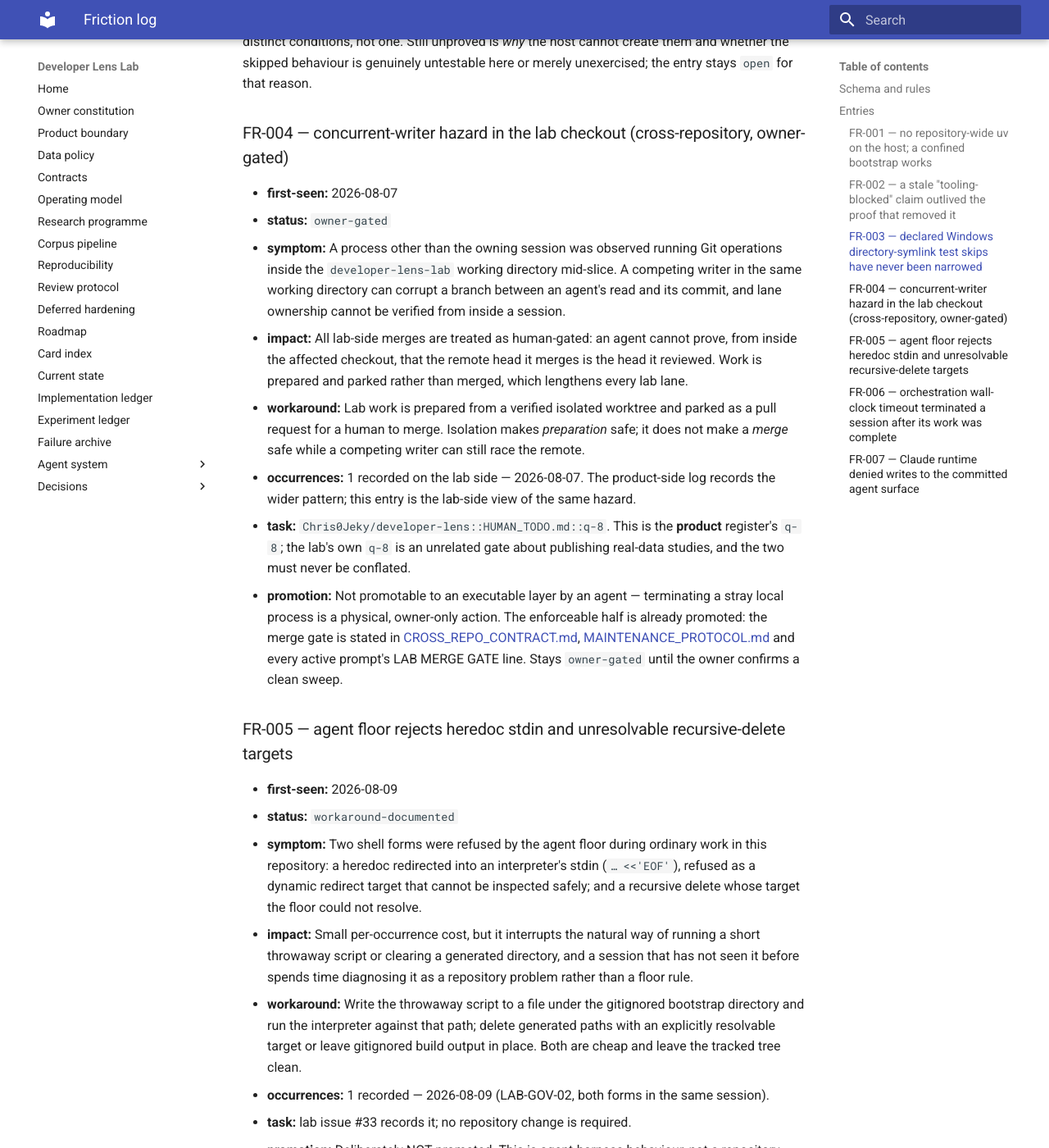
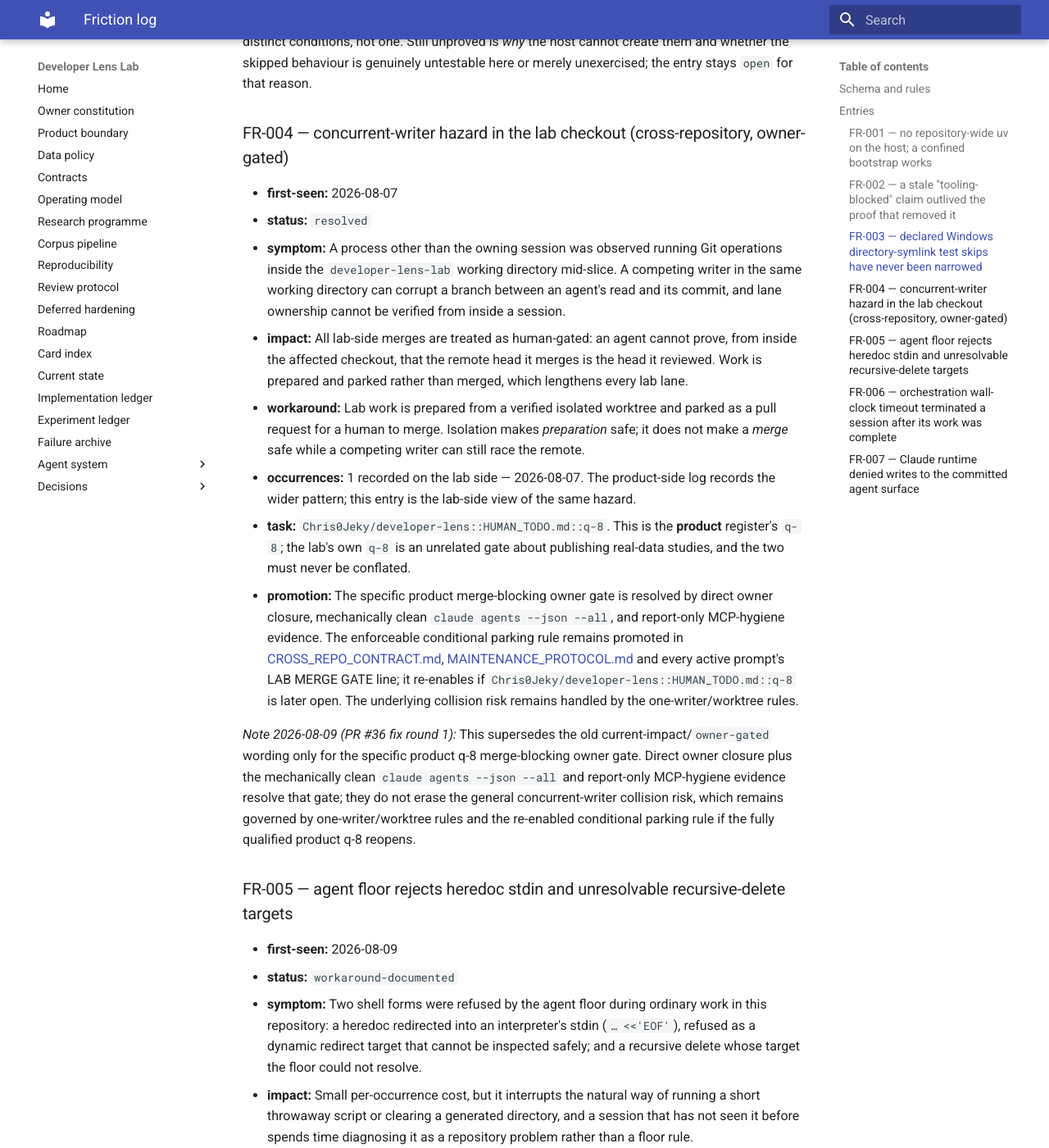
Before and after one commit to Chris0Jeky/developer-lens-lab, an MkDocs documentation site: the page built from docs/agent-system/FRICTION_LOG.md, in a window 1280 px wide and 1400 px high, scrolled down 3768 px. Shown: the whole window at 82% size. Built offline with MkDocs 1.6.1 and Material for MkDocs 9.7.7, drawn with Linux system fonts in a browser that asks for light colours.

Commit message:
docs: qualify release gate references

```diff
--- a/docs/agent-system/FRICTION_LOG.md
+++ b/docs/agent-system/FRICTION_LOG.md
@@ -132,7 +132,7 @@ untestable here or merely unexercised; the entry stays `open` for that reason.
 ### FR-004 — concurrent-writer hazard in the lab checkout (cross-repository, owner-gated)
 
 - **first-seen:** 2026-08-07
-- **status:** `owner-gated`
+- **status:** `resolved`
 - **symptom:** A process other than the owning session was observed running Git operations inside
   the `developer-lens-lab` working directory mid-slice. A competing writer in the same working
   directory can corrupt a branch between an agent's read and its commit, and lane ownership cannot
@@ -148,11 +148,20 @@ untestable here or merely unexercised; the entry stays `open` for that reason.
 - **task:** `Chris0Jeky/developer-lens::HUMAN_TODO.md::q-8`. This is the **product** register's
   `q-8`; the lab's own `q-8` is an unrelated gate about publishing real-data studies, and the two
   must never be conflated.
-- **promotion:** Not promotable to an executable layer by an agent — terminating a stray local
-  process is a physical, owner-only action. The enforceable half is already promoted: the merge gate
-  is stated in [CROSS_REPO_CONTRACT.md](CROSS_REPO_CONTRACT.md),
-  [MAINTENANCE_PROTOCOL.md](MAINTENANCE_PROTOCOL.md) and every active prompt's LAB MERGE GATE line.
-  Stays `owner-gated` until the owner confirms a clean sweep.
+- **promotion:** The specific product merge-blocking owner gate is resolved by direct owner closure,
+  mechanically clean `claude agents --json --all`, and report-only MCP-hygiene evidence. The
+  enforceable conditional parking rule remains promoted in
+  [CROSS_REPO_CONTRACT.md](CROSS_REPO_CONTRACT.md),
+  [MAINTENANCE_PROTOCOL.md](MAINTENANCE_PROTOCOL.md) and every active prompt's LAB MERGE GATE line;
+  it re-enables if `Chris0Jeky/developer-lens::HUMAN_TODO.md::q-8` is later open. The underlying
+  collision risk remains handled by the one-writer/worktree rules.
+
+_Note 2026-08-09 (PR #36 fix round 1):_ This supersedes the old current-impact/`owner-gated`
+wording only for the specific product q-8 merge-blocking owner gate. Direct owner closure plus the
+mechanically clean `claude agents --json --all` and report-only MCP-hygiene evidence resolve that
+gate; they do not erase the general concurrent-writer collision risk, which remains governed by
+one-writer/worktree rules and the re-enabled conditional parking rule if the fully qualified product
+q-8 reopens.
 
 ### FR-005 — agent floor rejects heredoc stdin and unresolvable recursive-delete targets
 
```
Also changed, not shown: docs/CURRENT_STATE.md (+9 -6 lines), docs/IMPLEMENTATION_LEDGER.md (+4 -3 lines), docs/agent-system/CROSS_REPO_CONTRACT.md (+4 -3 lines), docs/agent-system/MAINTENANCE_PROTOCOL.md (+3 -2 lines).
